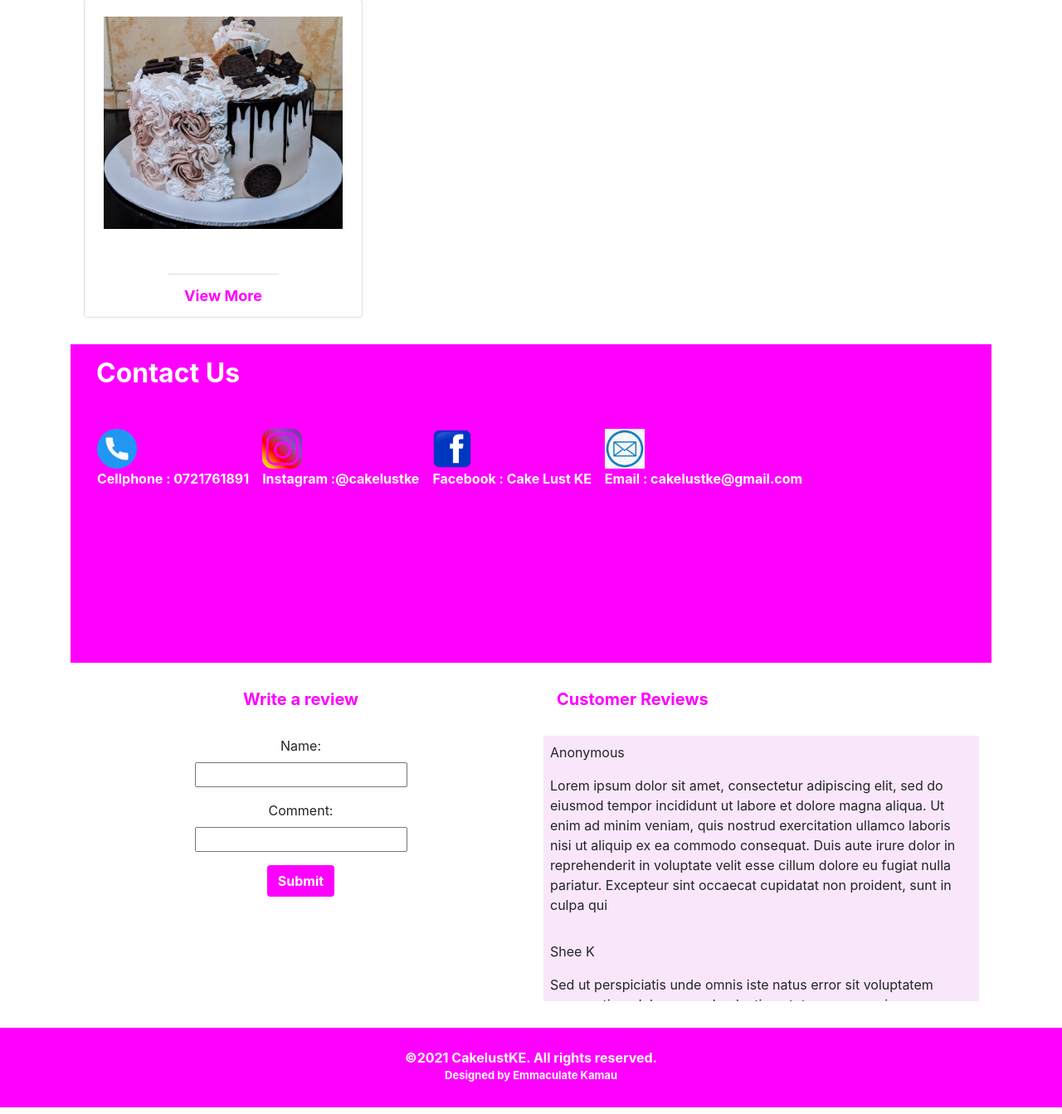
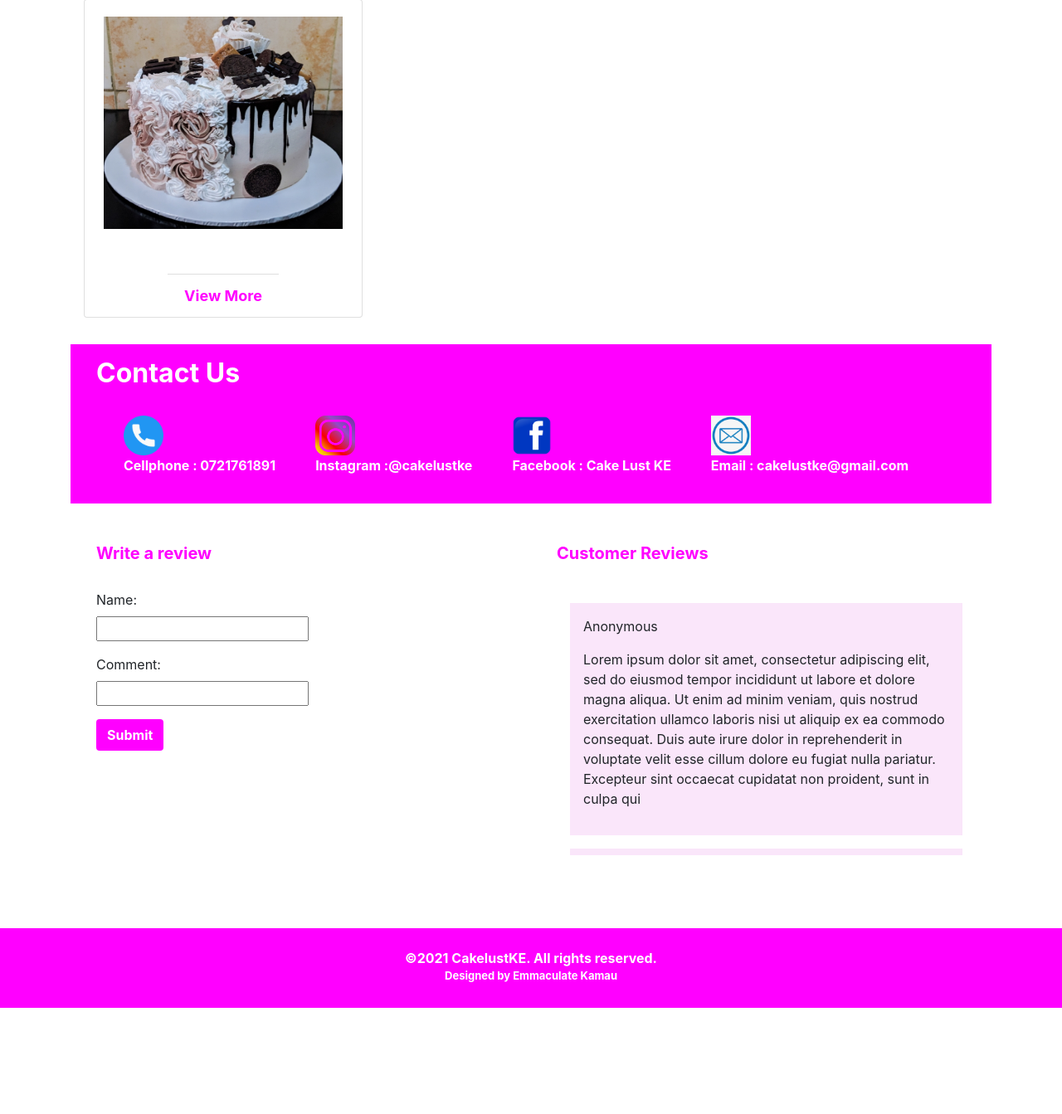
Before and after one commit to emmakamau/cakelustke, a Django app: template cakelust/templates/cakelust/index.html in a window 1280 px wide. Shown: the part 1633-2976 px from the top of the page at 83% size. After the commit the page ends 2848 px from the top, so only its background shows below. Run offline with Django 3.2, Linux system fonts and the light colour scheme; the template is opened without the code that fills it: values that come from a table or form of the project are taken from there, others are empty; data comes from the database, SQL or seed files in the repository; form fields are guessed from the names that the template uses; parts of the project's set-up code (start-up, migrations or seed data) failed here and were passed over; some libraries are stand-ins or nearby versions.

Commit message:
Add files via upload

```diff
--- /dev/null
+++ b/runtime.txt
@@ -0,0 +1 @@
+Python 3.7.7
--- a/static/cakelust/styles.css
+++ b/static/cakelust/styles.css
@@ -1,6 +1,10 @@
 /*Styling for navigation bar*/
 .navigationbar{
     width: 70rem;
+}
+
+.navbar-toggler{
+    color: #FF00FF;
 }
 
 .logoimg{
@@ -54,22 +58,35 @@ hr{
     border: 8px solid;
 }
 
+
 /*Styling for customer review - section three*/
+.reviewmain{
+    height: 30rem;
+}
+
 .reviewform{
     width: 100%;
-    text-align: center;
+    text-align: left;
+    margin-top: 1rem;
 }
 
 .review{
     background-color: #FAE6FA;
-    padding: 0.5rem;
+    padding: 1rem;
+    margin: 1rem;
+    width: 90%;
+}
+
+.revhd{
+    padding-top: 1rem;
+    text-align: left;
 }
 
 .custreview{
-    margin-top: 1rem;
     overflow-y: scroll;
     height: 20rem;
     width: 100%;
+    margin-left: 1rem;
 }
 
 .form-group{
@@ -92,6 +109,7 @@ h5{
     background-color: #FF00FF;
     color: white;
     font-weight: bold;
+    margin-left: 1rem;
 }
 
 
@@ -112,19 +130,13 @@ h5{
 }
 
 .icon{
-    margin-left: 1rem;
-    margin-top: 1rem;
-}
-
-.icon2{
-    margin-left: 6rem;
-    margin-top: 1rem;
+    margin-left: 3rem;
 }
 
 .contactus{
     background-color: #FF00FF;
     color: white;
-    height: 24rem;
+    height: 12rem;
     width: 100%;
 }
 
@@ -151,3 +163,27 @@ h5{
 .footertwo{
     font-size: small;
 }
+
+
+/*Styling for Gallery/Flavours/Pricelist*/
+.wrapper {
+    display: grid;
+    grid-template-columns: repeat(3, 1fr);
+    gap: 10px;
+    padding: 1rem;
+}
+
+.flavours{
+    height: 35rem;
+}
+
+.card-text{
+    padding: 1rem;
+}
+
+.pricelist{
+    height: 40%;
+    display: block;
+    margin-left: auto;
+    margin-right: auto;
+}
```
Also changed, not shown: requirements.txt (added, +7 -0 lines), static/Pricelist.jpeg (added), 1 other file.
